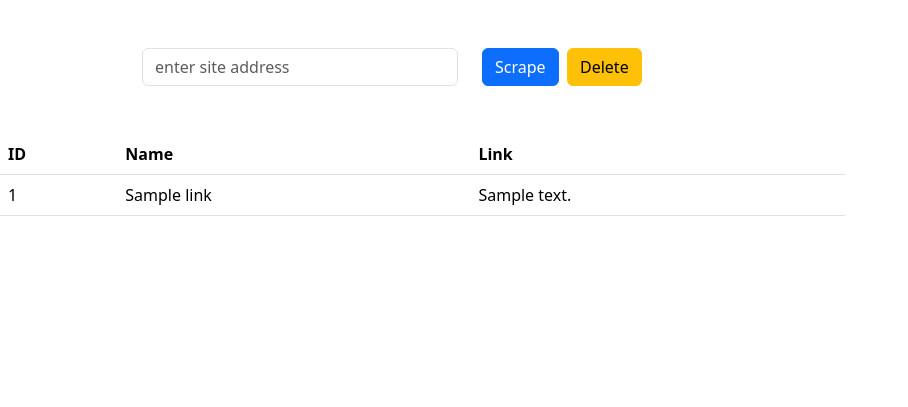
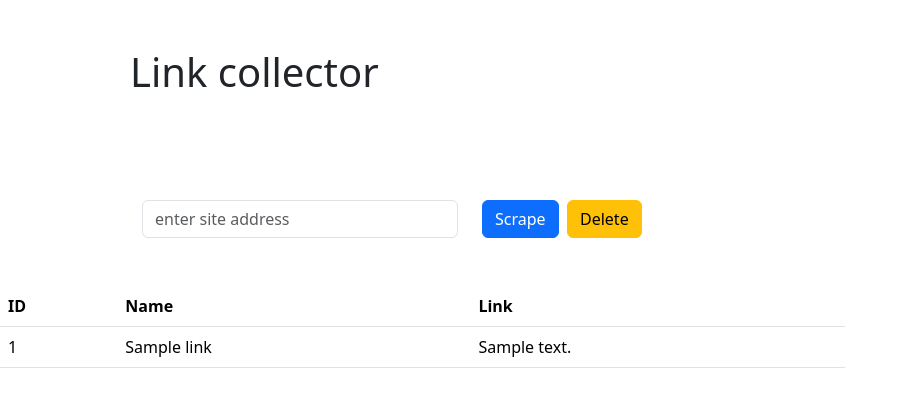
Before and after one commit to Sonalarya07/web_scraper, a Django app: page / in a window 1280 px wide. Shown: the top 407 px of the page, without its empty margins (0-908 px from the left). Run offline with Django 5.2, Linux system fonts and the light colour scheme; tables that the repository leaves empty hold one stand-in row (values such as "Sample post").

Commit message:
added heading to the site

```diff
--- a/myapp/templates/myapp/result.html
+++ b/myapp/templates/myapp/result.html
@@ -9,7 +9,12 @@
 <body>
 
     <div class="container" >
+        <div class="row">
+            <div class="col-md-12 m-5">
+                <h1>Link collector</h1>
+            </div>
 
+        </div>
 
         <div class="row m-5">
             <div class="col-md-4">
```
